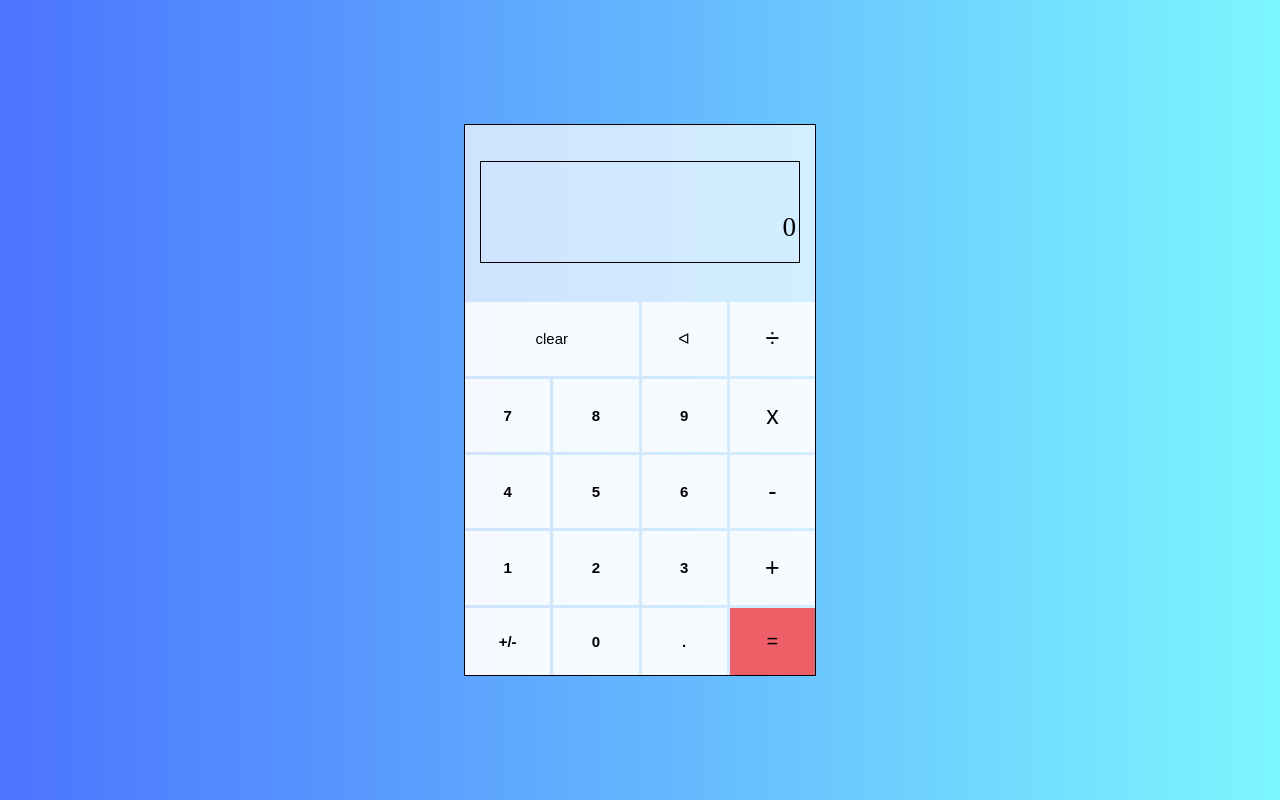
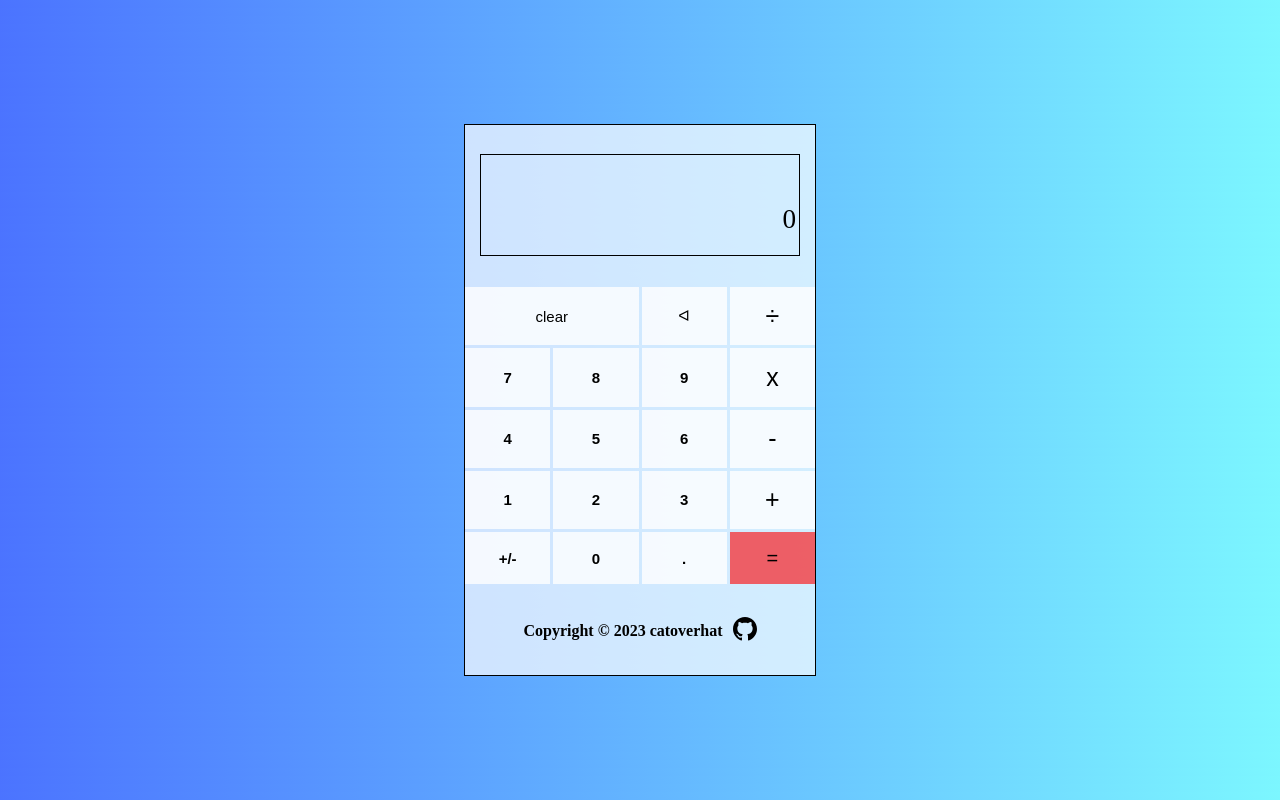
Before and after one commit to catoverhat/Calculator, a React (Vite) app: page / in a window 1280 px wide. Built offline with nearby package versions, Linux system fonts and the light colour scheme.

Commit message:
Add footer

```diff
--- a/src/App.css
+++ b/src/App.css
@@ -0,0 +1,7 @@
+footer {
+  grid-column: 1/5;
+  display: flex;
+  justify-content: center;
+  align-items: center;
+  gap: 10px;
+}
--- a/src/App.jsx
+++ b/src/App.jsx
@@ -2,6 +2,7 @@
 import Body from "./components/body";
 import Screen from "./components/Screen";
 import Buttons from "./components/Buttons";
+import Githublogo from "./assets/githublogo";
 import "./App.css";
 
 function App() {
@@ -225,6 +226,10 @@
         }
       />
       <Buttons buttonClicked={handleButtonClicked} />
+      <footer>
+        <h4>Copyright &copy; 2023 catoverhat</h4>
+        <Githublogo />
+      </footer>
     </Body>
   );
 }
--- /dev/null
+++ b/src/assets/githublogo.jsx
@@ -0,0 +1,16 @@
+const githublogo = () => {
+    return (
+      <a href="https://github.com/catoverhat/Etch-A-Sketch" target="_blank">
+        <svg
+          xmlns="http://www.w3.org/2000/svg"
+          width="24"
+          height="24"
+          viewBox="0 0 24 24"
+        >
+          <path d="M12 0c-6.626 0-12 5.373-12 12 0 5.302 3.438 9.8 8.207 11.387.599.111.793-.261.793-.577v-2.234c-3.338.726-4.033-1.416-4.033-1.416-.546-1.387-1.333-1.756-1.333-1.756-1.089-.745.083-.729.083-.729 1.205.084 1.839 1.237 1.839 1.237 1.07 1.834 2.807 1.304 3.492.997.107-.775.418-1.305.762-1.604-2.665-.305-5.467-1.334-5.467-5.931 0-1.311.469-2.381 1.236-3.221-.124-.303-.535-1.524.117-3.176 0 0 1.008-.322 3.301 1.23.957-.266 1.983-.399 3.003-.404 1.02.005 2.047.138 3.006.404 2.291-1.552 3.297-1.23 3.297-1.23.653 1.653.242 2.874.118 3.176.77.84 1.235 1.911 1.235 3.221 0 4.609-2.807 5.624-5.479 5.921.43.372.823 1.102.823 2.222v3.293c0 .319.192.694.801.576 4.765-1.589 8.199-6.086 8.199-11.386 0-6.627-5.373-12-12-12z" />
+        </svg>
+      </a>
+    );
+  };
+
+  export default githublogo;
```
